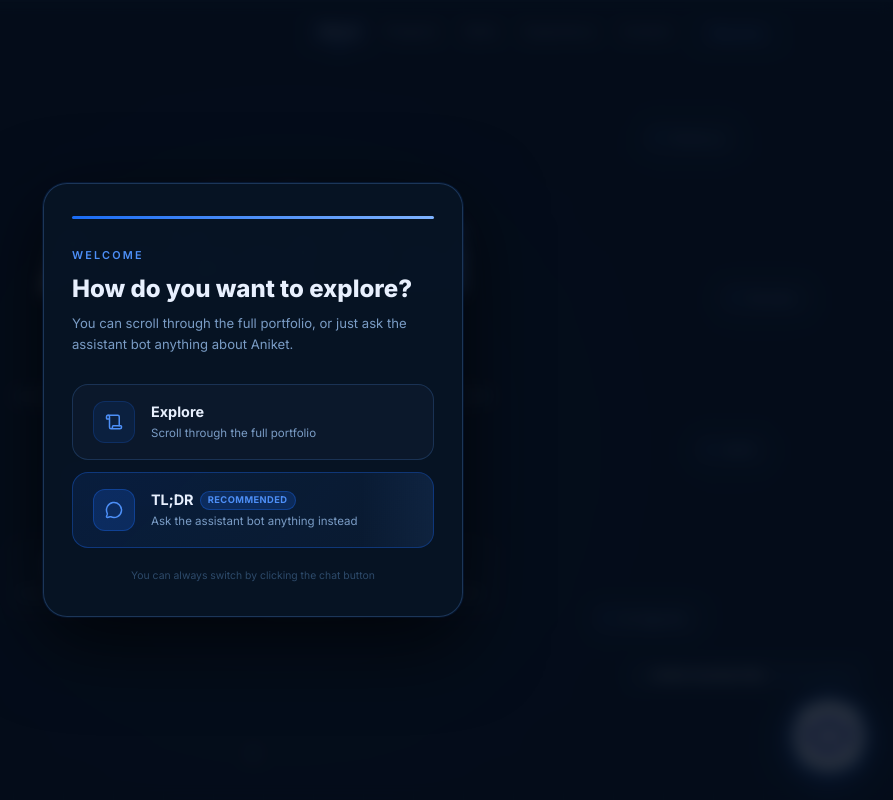
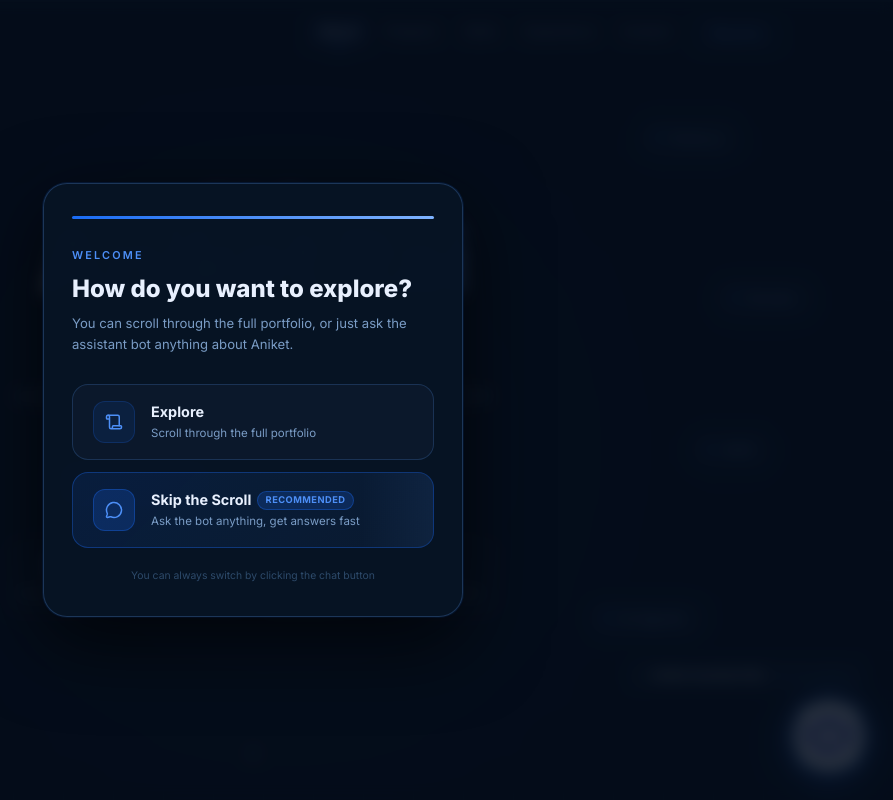
Before and after one commit to raianiket/raianiket.github.io, a Next.js app: page / in a window 1280 px wide. Shown: the top 800 px of the page, without its empty margins (387-1280 px from the left). Built offline with nearby package versions, Linux system fonts and the light colour scheme.

Commit message:
Change TL;DR button to 'Skip the Scroll' in WelcomeModal

```diff
--- a/src/components/WelcomeModal.tsx
+++ b/src/components/WelcomeModal.tsx
@@ -139,10 +139,10 @@ export default function WelcomeModal() {
                 </div>
                 <div>
                   <div style={{ display: "flex", alignItems: "center", gap: "6px", marginBottom: "2px" }}>
-                    <p style={{ color: "#e8f0fe", fontWeight: 700, fontSize: "0.9rem" }}>TL;DR</p>
+                    <p style={{ color: "#e8f0fe", fontWeight: 700, fontSize: "0.9rem" }}>Skip the Scroll</p>
                     <span style={{ fontSize: "0.58rem", fontWeight: 700, padding: "0.1rem 0.45rem", borderRadius: "999px", background: "rgba(26,108,245,0.2)", border: "1px solid rgba(26,108,245,0.35)", color: "#4d8ff7", letterSpacing: "0.05em" }}>RECOMMENDED</span>
                   </div>
-                  <p style={{ color: "#7a9cc5", fontSize: "0.72rem" }}>Ask the assistant bot anything instead</p>
+                  <p style={{ color: "#7a9cc5", fontSize: "0.72rem" }}>Ask the bot anything, get answers fast</p>
                 </div>
               </motion.button>
             </div>
```
